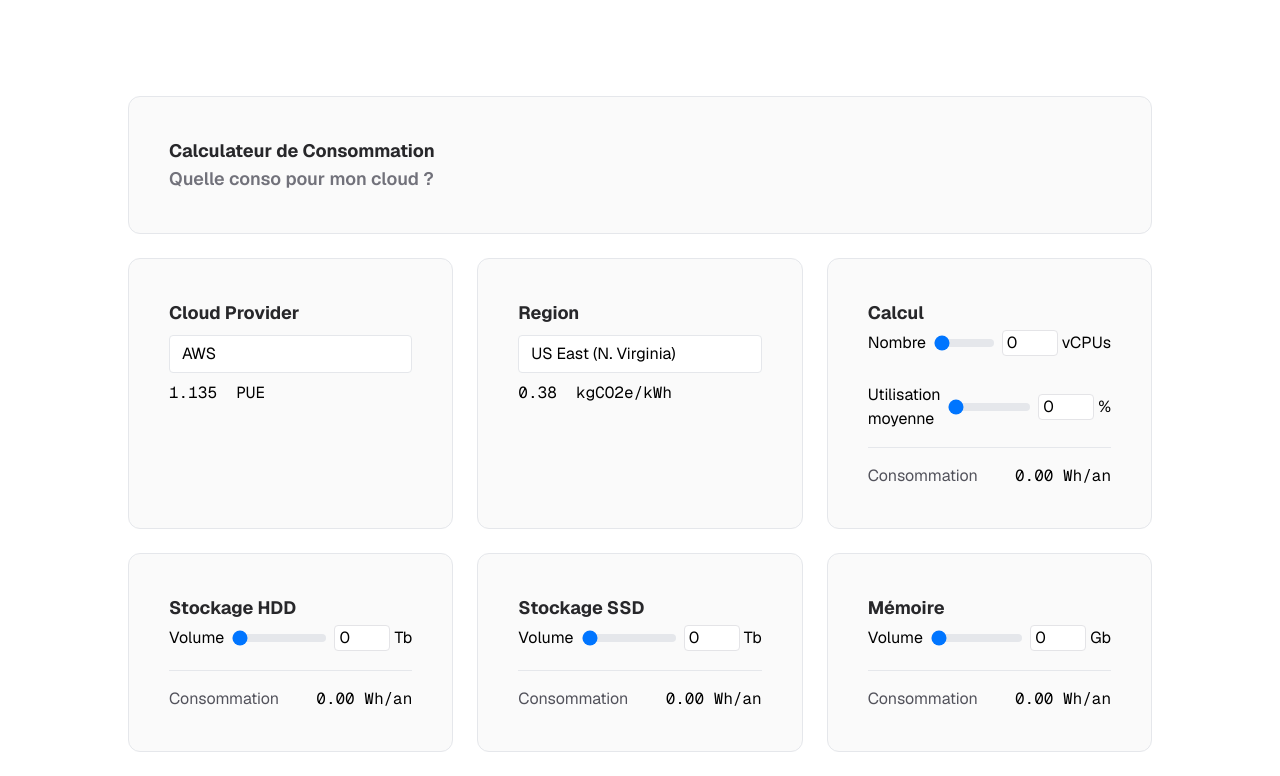
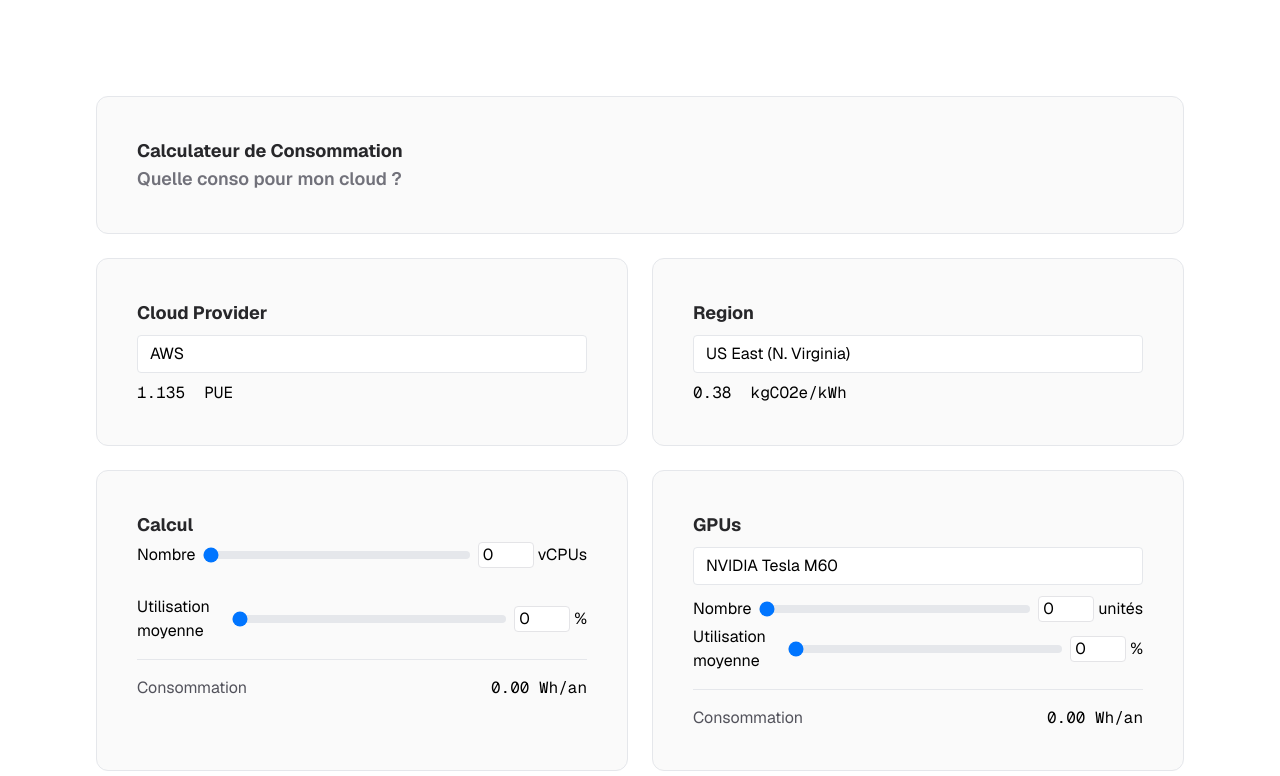
Before and after one commit to paulglx/conso-cloud, a React (Vite) app: page / in a window 1280 px wide. Shown: the top 776 px of the page. Built offline with nearby package versions, Linux system fonts and the light colour scheme.

Commit message:
feat: gpu

```diff
--- a/src/App.tsx
+++ b/src/App.tsx
@@ -1,5 +1,6 @@
 import {
   CO2_INTENSITY,
+  GPU_MODELS,
   CloudProvider,
   REGIONS_BY_PROVIDER,
   Region,
@@ -73,6 +74,11 @@ function App() {
     "Mémoire": 0,
   });
 
+  const [selectedGpu, setSelectedGpu] = useState<string>(GPU_MODELS[0].name);
+  const [gpuValues, setGpuValues] = useState<Record<string, { units: number; utilization: number }>>({
+    [GPU_MODELS[0].name]: { units: 0, utilization: 0 },
+  });
+
   /// Computations ///
   const HOURS_PER_YEAR = 8760;
   const MONTH_PER_YEAR = 12;
@@ -92,9 +98,19 @@ function App() {
   const networkImpact =
     sourceValues["Transfert réseau"] * 1000 * MONTH_PER_YEAR;
 
+  const gpuImpact = Object.keys(gpuValues).reduce((total, gpu) => {
+    const { units, utilization } = gpuValues[gpu];
+    const gpuModel = GPU_MODELS.find(model => model.name === gpu);
+    if (gpuModel) {
+      const power = gpuModel.idle + (gpuModel.max - gpuModel.idle) * (utilization / 100);
+      return total + (power * units * HOURS_PER_YEAR);
+    }
+    return total;
+  }, 0);
+
   const totalElec: number = Number(
     roundToDecimals(
-      (hddImpact + ssdImpact + cpuImpact + networkImpact + memoryImpact) *
+      (hddImpact + ssdImpact + cpuImpact + networkImpact + memoryImpact + gpuImpact) *
       PROVIDER_PUE[cloudProvider],
       1,
     ),
@@ -148,7 +164,7 @@ function App() {
     }
   };
   return (
-    <div className="mx-4 sm:mx-8 md:mx-16 lg:mx-32 my-6 md:my-24">
+    <div className="mx-4 sm:mx-8 md:mx-16 lg:mx-24 my-6 md:my-24">
       <Box
         title="Calculateur de Consommation"
         className="px-6 sm:px-8 md:px-10 py-10"
@@ -157,7 +173,7 @@ function App() {
           Quelle conso pour mon cloud ?
         </h2>
       </Box>
-      <div className="grid grid-cols-1 sm:grid-cols-2 lg:grid-cols-3 gap-6 mt-6">
+      <div className="grid grid-cols-1 sm:grid-cols-2 gap-6 mt-6">
         <Box title="Cloud Provider">
           <Listbox
             value={cloudProvider}
@@ -260,6 +276,56 @@ function App() {
           <BoxConsumption value={cpuImpact} />
         </Box>
 
+        <Box title="GPUs">
+          <Listbox
+            value={selectedGpu}
+            onChange={(gpu) => {
+              setSelectedGpu(gpu);
+              if (!gpuValues[gpu]) {
+                setGpuValues((prev) => ({ ...prev, [gpu]: { units: 0, utilization: 0 } }));
+              }
+            }}
+            as="div"
+            className="w-full py-2"
+          >
+            <ListboxButton className="bg-white px-3 py-1.5 border rounded w-full text-left">
+              {selectedGpu}
+            </ListboxButton>
+            <ListboxOptions
+              anchor="bottom start"
+              className={`bg-white border rounded text-left z-20 [--anchor-gap:4px]`}
+            >
+              {GPU_MODELS.map((gpu) => (
+                <ListboxOption
+                  key={gpu.name}
+                  value={gpu.name}
+                  className={`cursor-pointer px-2 py-1 m-1 rounded hover:bg-gray-50 ${gpu.name === selectedGpu ? "text-blue-600 bg-blue-50" : ""}`}
+                >
+                  {gpu.name}
+                </ListboxOption>
+              ))}
+            </ListboxOptions>
+          </Listbox>
+
+          <BoxInput
+            label={`Nombre`}
+            value={gpuValues[selectedGpu]?.units}
+            unit="unités"
+            min={0}
+            max={5}
+            onChange={(value) => setGpuValues((prev) => ({ ...prev, [selectedGpu]: { ...prev[selectedGpu], units: value } }))}
+          />
+          <BoxInput
+            label={`Utilisation moyenne`}
+            value={gpuValues[selectedGpu]?.utilization}
+            unit="%"
+            min={0}
+            max={100}
+            onChange={(value) => setGpuValues((prev) => ({ ...prev, [selectedGpu]: { ...prev[selectedGpu], utilization: value } }))}
+          />
+          <BoxConsumption value={gpuImpact} />
+        </Box>
+
         <Box title="Stockage HDD">
           <BoxInput
             label="Volume"
@@ -310,7 +376,7 @@ function App() {
 
         <Box
           title="Consommation totale"
-          className="!bg-green-50 border-green-300 col-span-1 sm:col-span-2 lg:col-span-3"
+          className="!bg-green-50 border-green-300 col-span-1 sm:col-span-2"
         >
           <div className="flex flex-col md:flex-row items-start md:items-center gap-4 md:gap-8">
             <div>
@@ -340,6 +406,7 @@ function App() {
                       label: "Réseau",
                     },
                     { value: memoryImpact, color: "bg-green-200", label: "Mémoire" },
+                    { value: gpuImpact, color: "bg-gray-200", label: "GPU" }
                   ].map((component, i) => {
                     const percentage =
                       (component.value * 100) /
@@ -367,7 +434,7 @@ function App() {
 
         <Box
           title="Équivalences"
-          className="col-span-1 sm:col-span-2 lg:col-span-3"
+          className="col-span-1 sm:col-span-2"
         >
           <div className="grid grid-cols-1 gap-6">
             <div>
--- a/src/Data.ts
+++ b/src/Data.ts
@@ -4,6 +4,21 @@ export type Region = {
   id: string;
   name: string;
 };
+
+export const GPU_MODELS = [
+  { name: "NVIDIA Tesla M60", idle: 35, max: 306 },
+  { name: "NVIDIA T4", idle: 8, max: 71 },
+  { name: "NVIDIA Tesla K80", idle: 35, max: 306 },
+  { name: "NVIDIA Tesla V100", idle: 35, max: 306 },
+  { name: "NVIDIA Tesla A100", idle: 46, max: 407 },
+  { name: "NVIDIA K520", idle: 26, max: 229 },
+  { name: "NVIDIA A10G", idle: 18, max: 153 },
+  { name: "NVIDIA Tesla P4", idle: 9, max: 76.5 },
+  { name: "NVIDIA Tesla P100", idle: 36, max: 306 },
+  { name: "NVIDIA Tesla P40", idle: 30, max: 255 },
+  { name: "AMD Radeon Pro V520", idle: 26, max: 229 },
+  { name: "Xilinx Alveo U250", idle: 27, max: 229.5 },
+];
 
 export const REGIONS_BY_PROVIDER: Record<CloudProvider, Region[]> = {
   AWS: [
```
